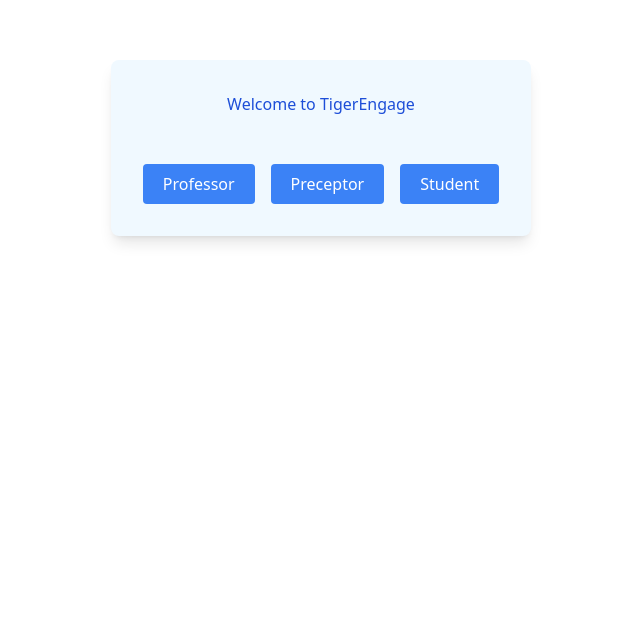
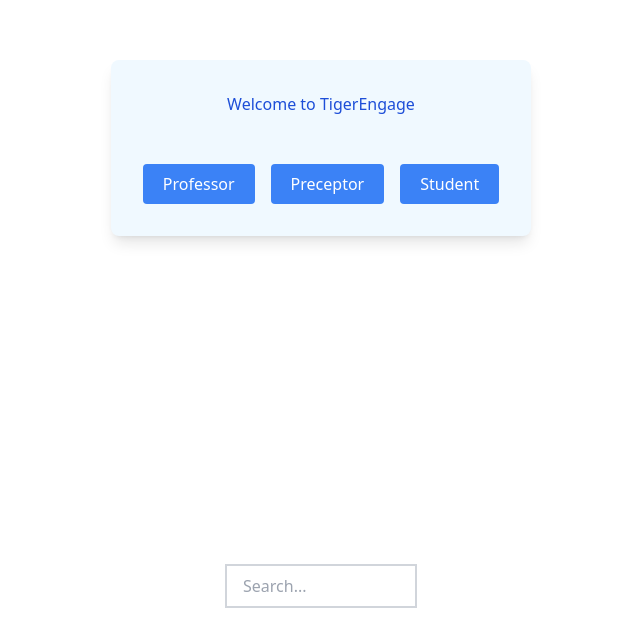
Before and after one commit to edouard2000/TigerEngage, a React (Vite) app: page / in a window 1280 px wide. Shown: the part 252-876 px from the top of the page, without its empty margins (319-959 px from the left). Before the commit the page ends 800 px from the top, so only its background shows below. Built offline with nearby package versions, Linux system fonts and the light colour scheme.

Commit message:
Added SearchBar

```diff
--- a/package.json
+++ b/package.json
@@ -19,8 +19,9 @@
     "@types/react-dom": "^18.2.19",
     "@vitejs/plugin-react": "^4.2.1",
     "autoprefixer": "^10.4.17",
-    "eslint": "^8.56.0",
+    "eslint": "^8.57.0",
     "eslint-config-prettier": "^9.1.0",
+    "eslint-plugin-prettier": "^5.1.3",
     "eslint-plugin-react": "^7.33.2",
     "eslint-plugin-react-hooks": "^4.6.0",
     "eslint-plugin-react-refresh": "^0.4.5",
--- a/src/App.jsx
+++ b/src/App.jsx
@@ -1,11 +1,16 @@
 import './App.css'
 import WelcomePage from './components/WelcomePage'
+import SearchBar from './components/StudentPage/SearchBar'
 
 function App() {
   return (
     <>
+    <div>
     <WelcomePage  />
-
+    </div>
+    <div>
+<SearchBar />
+    </div>
     </>
   )
 }
--- /dev/null
+++ b/src/components/StudentPage/SearchBar.jsx
@@ -0,0 +1,21 @@
+import { useState } from 'react';
+
+const SearchBar = () => {
+  const [isFocused, setIsFocused] = useState(false);
+
+  return (
+    <div className="flex items-center justify-center py-4">
+      <input
+        type="text"
+        onFocus={() => setIsFocused(true)}
+        onBlur={() => setIsFocused(false)}
+        className={`border-2 px-4 py-2 transition-all duration-300 ease-in-out ${
+          isFocused ? 'w-72 border-blue-500' : 'w-48 border-gray-300'
+        }`}
+        placeholder="Search..."
+      />
+    </div>
+  );
+};
+
+export default SearchBar;
--- /dev/null
+++ b/src/components/StudentPage/StudentPage.jsx
@@ -0,0 +1,10 @@
+import SearchBar from "./SearchBar"
+
+export default function StudentPage() {
+  return (
+    <>
+      <SearchBar />
+    </>
+
+  )
+}
--- a/src/components/WelcomePage.jsx
+++ b/src/components/WelcomePage.jsx
@@ -1,23 +1,25 @@
+import { Link } from 'react-router-dom';
+
 const WelcomePage = () => {
   return (
     <div className="flex h-screen">
       <div className="m-auto">
-        <div className="bg-sky-50 shadow-lg rounded-lg p-8">
+        <div className="rounded-lg bg-sky-50 p-8 shadow-lg">
           <div className="flex flex-col items-center space-y-12">
             <div className="text-center text-blue-700">
-              <h4>Welcome to TigerEngage</h4>
+              <h4 className="font-medium">Welcome to TigerEngage</h4>
             </div>
 
             <div className="flex flex-row items-center space-x-4">
-              <button className="bg-blue-500 px-5 py-2 rounded text-white hover:bg-sky-700">
+              <Link to="/professor" className="inline-block rounded bg-blue-500 px-5 py-2 text-white hover:bg-sky-700">
                 Professor
-              </button>
-              <button className="px-5 py-2 bg-blue-500 text-white rounded hover:bg-sky-700">
+              </Link>
+              <Link to="/preceptor" className="inline-block rounded bg-blue-500 px-5 py-2 text-white hover:bg-sky-700">
                 Preceptor
-              </button>
-              <button className="px-5 py-2 bg-blue-500 text-white rounded hover:bg-sky-700">
+                </Link>
+                <Link to="/student" className="inline-block rounded bg-blue-500 px-5 py-2 text-white hover:bg-sky-700">
                 Student
-              </button>
+              </Link>
             </div>
           </div>
         </div>
```
Also changed, not shown: .eslintrc.cjs, 1 other file (tests, documents, lock files or other folders).
